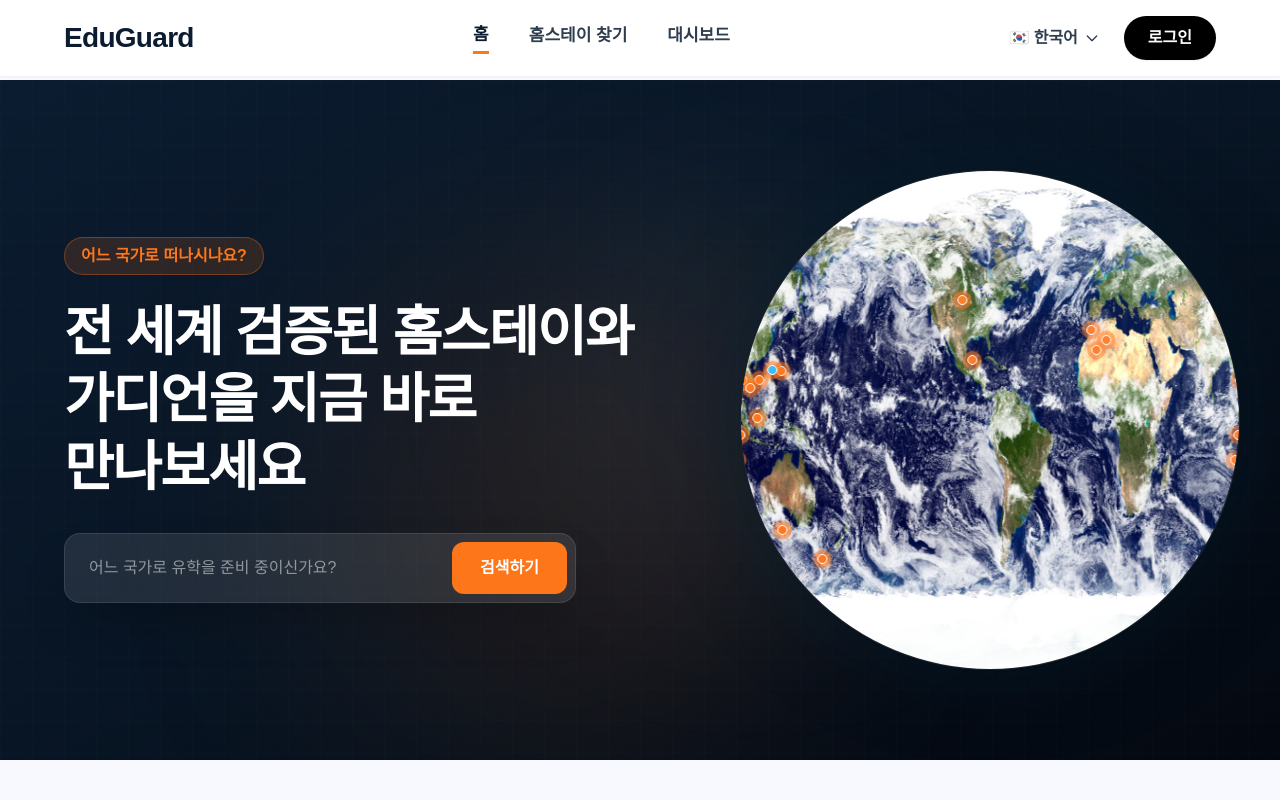
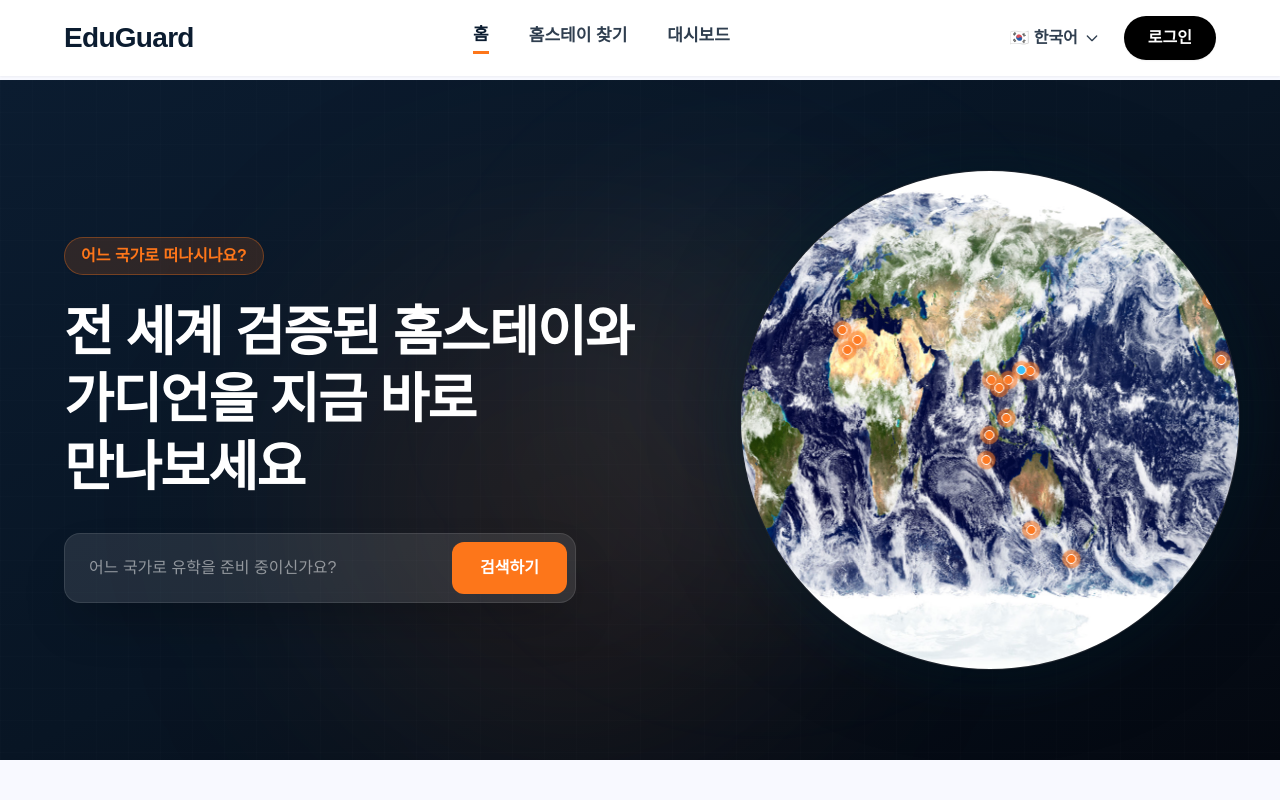
Before and after one commit to timbach9741-wq/Homestay, a React (Vite) app: page / in a window 1280 px wide. Shown: the top 800 px of the page. Built offline with nearby package versions, Linux system fonts and the light colour scheme; a web font is replaced by a local one.

Commit message:
fix: 회전 지구본 레이어의 centering 정렬 제거 및 absolute left-0 배치로 검은 여백 및 국가 핀 위치 어긋남 해결

```diff
--- a/src/pages/Home.tsx
+++ b/src/pages/Home.tsx
@@ -112,8 +112,8 @@ const Home = () => {
                 <div className="absolute inset-0 rounded-full z-20 pointer-events-none bg-gradient-to-tr from-transparent via-sky-500/5 to-sky-400/25 mix-blend-screen opacity-90"></div>
 
                 {/* Spinning Map Layer */}
-                <div className="absolute inset-0 flex items-center justify-center pointer-events-none">
-                  <div className="flex w-[200%] h-full shrink-0 animate-spin-globe">
+                <div className="absolute inset-0 pointer-events-none">
+                  <div className="absolute left-0 top-0 flex w-[200%] h-full shrink-0 animate-spin-globe">
                     {/* Copy 1 */}
                     <div className="w-1/2 h-full bg-[url('/images/earth-texture.jpg?v=3')] bg-[length:100%_100%] bg-no-repeat relative">
                       {GLOBE_PINS.map((pin) => (
```
